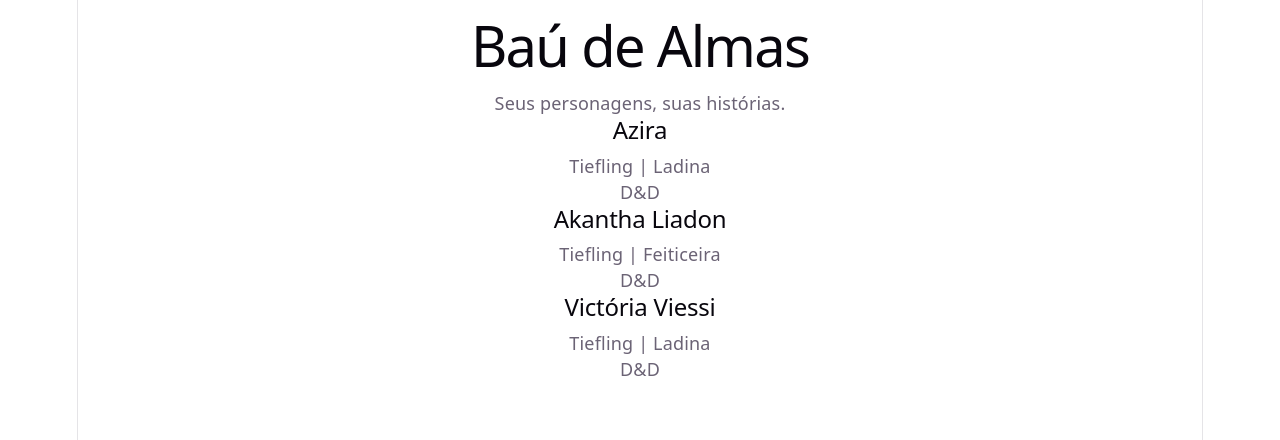
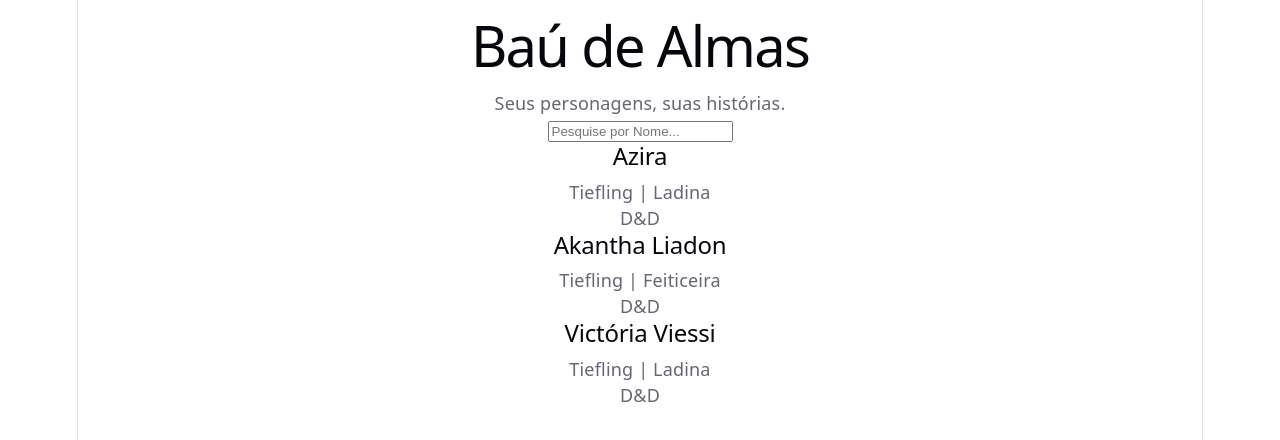
Before and after one commit to stefanycamposofc-oss/bau-de-almas, a React (Vite) app: page / in a window 1280 px wide. Shown: the top 440 px of the page. Built offline with nearby package versions, Linux system fonts and the light colour scheme.

Commit message:
feat: adiciona busca de personagens por nome

```diff
--- a/src/App.jsx
+++ b/src/App.jsx
@@ -1,14 +1,25 @@
 import CardPersonagem from "./components/CardPersonagem"
 import personagens from "./data/personagens"
-
+import { useState } from "react"
 
 function App() {
+  const [busca, setBusca] = useState("")
+  const personagensFiltrados = personagens.filter((personagem) =>
+    personagem.nome.toLowerCase() .includes(busca.toLowerCase())
+  )
+
   return (
     <div>
       <h1>Baú de Almas</h1>
       <p>Seus personagens, suas histórias.</p>
+      <input
+        type="text"
+        placeholder="Pesquise por Nome..."
+        value={busca}
+        onChange={(evento) => setBusca(evento.target.value)}
+      />
 
-      {personagens.map((personagem) => (
+      {personagensFiltrados.map((personagem) => (
         <CardPersonagem
           key={personagem.nome}
           nome={personagem.nome}
```
